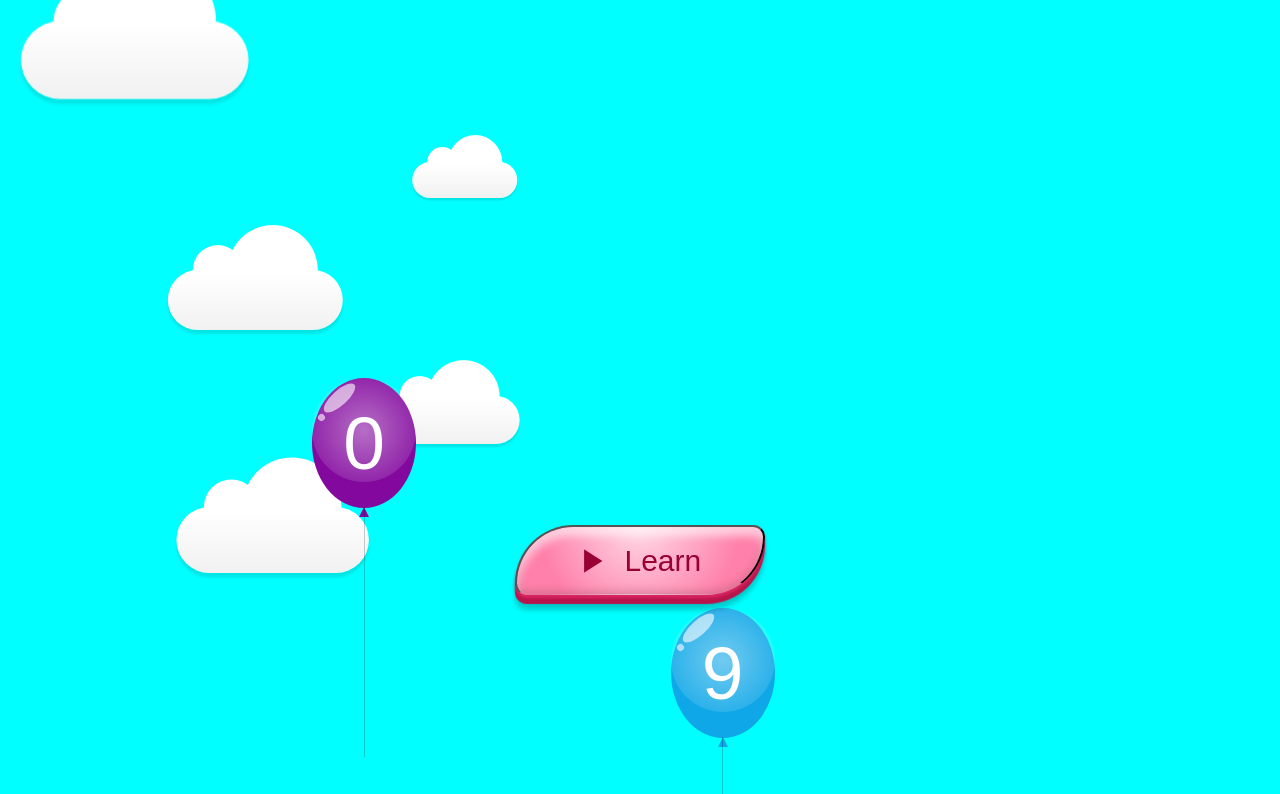
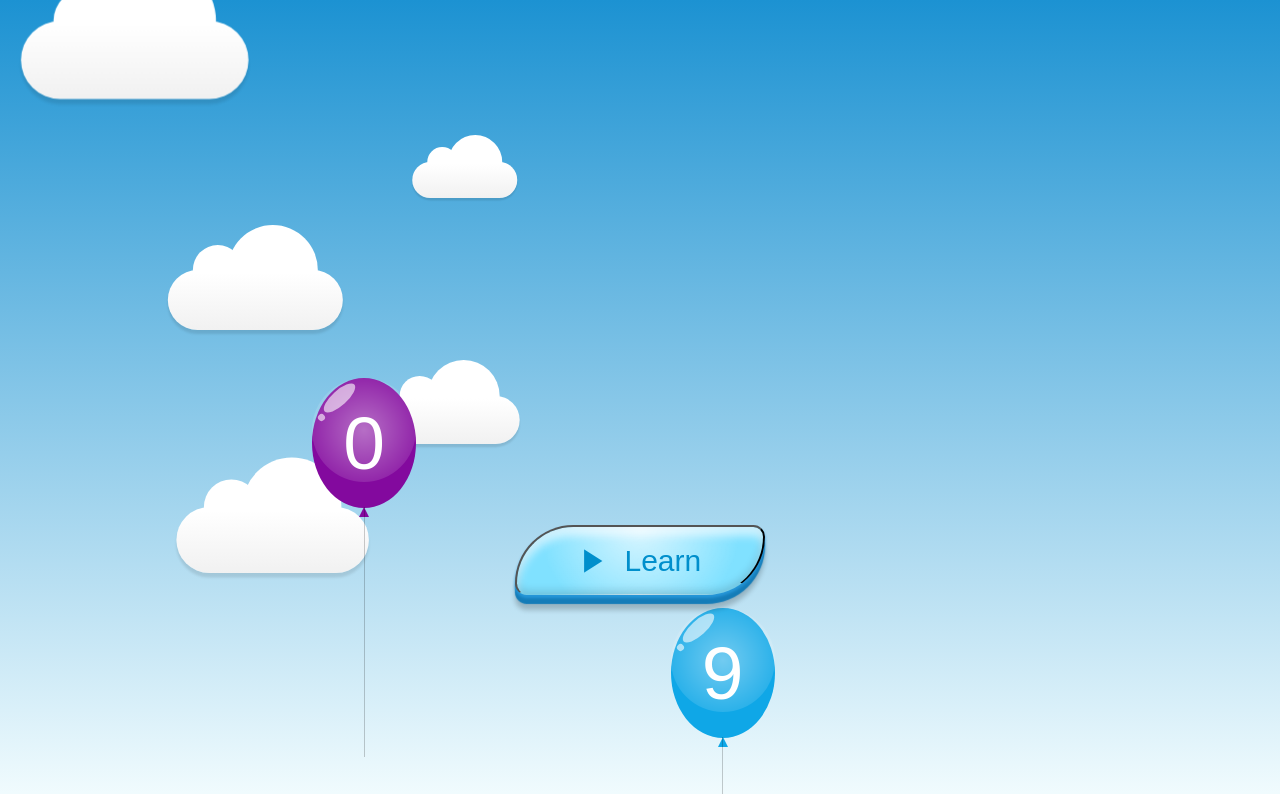
Before and after one commit to tapaskumar05/git_practice, a React app in the folder KidsPlay/kidsplay/: page / in a window 1280 px wide. Shown: the top 794 px of the page. Built offline with nearby package versions, Linux system fonts and the light colour scheme; a web font is replaced by a local one.

Commit message:
Start Button Changed

```diff
--- a/KidsPlay/kidsplay/src/views/startScreen/style.js
+++ b/KidsPlay/kidsplay/src/views/startScreen/style.js
@@ -7,7 +7,7 @@ const StartScreenBody = styled.div`
     left: 0;
     right: 0;
     bottom: 0;
-    background: cyan;
+    background: linear-gradient(to bottom, rgb(28, 146, 210), rgb(242, 252, 254));
     display: flex;
     flex-direction: column;
 `;
@@ -24,14 +24,19 @@ const StartButton = styled.button`
     left: 50%;
     top: 70%;
     transform: translate(-50%, -50%);
-    color: hsl(340, 100%, 30%) !important;
-    background-color: hsl(340, 100%, 75%);
-    box-shadow: inset rgba(255,254,255,0.6) 0 0.3em .3em, inset rgba(0,0,0,0.15) 0 -0.1em .3em, /* inner shadow */ hsl(340, 70%, 50%) 0 .1em 3px, hsl(340, 80%, 40%) 0 .3em 1px, /* color border */ rgba(0,0,0,0.2) 0 .5em 5px;
+    color: hsl(198, 100%, 40%) !important;
+    background-color: hsl(194, 100%, 75%);
+    box-shadow: inset rgba(255,254,255,0.6) 0 0.3em 0.3em, inset rgba(0,0,0,0.15) 0 -0.1em 0.3em, hsl(202, 70%, 50%) 0 0.1em 3px, hsl(202, 80%, 40%) 0 0.3em 1px, rgba(0,0,0,0.2) 0 0.5em 5px;
     border-radius: 5em 1em / 5em 1em;
     border-bottom: 1px solid rgba(0,0,0,0.1);
     background-image: -webkit-gradient(radial, 50% 0, 100, 50% 0, 0, from( rgba(255,255,255,0) ), to( rgba(255,255,255,0.7) ));
-    :hover {
-        box-shadow: inset rgba(255,254,255,0.6) 0 0.3em .3em, inset rgba(0,0,0,0.15) 0 -0.1em .3em, /* inner shadow */ hsl(340, 70%, 50%) 0 .1em 3px, hsl(340, 80%, 40%) 0 .1em 1px, /* color border */ rgba(0,0,0,0.2) 0 .1em 5px;
+    transition: 0.1s ease-out;
+    :focus {
+        box-shadow: inset rgba(255,254,255,0.6) 0 0.3em 0.3em, inset rgba(0,0,0,0.15) 0 -0.1em 0.3em, hsl(202, 70%, 50%) 0 0.1em 3px, hsl(202, 80%, 40%) 0 0.1em 1px, rgba(0,0,0,0.2) 0 0.2em 5px;
+        outline: none;
+    }
+    :active {
+        border: none;
     }
 `;
 
```
